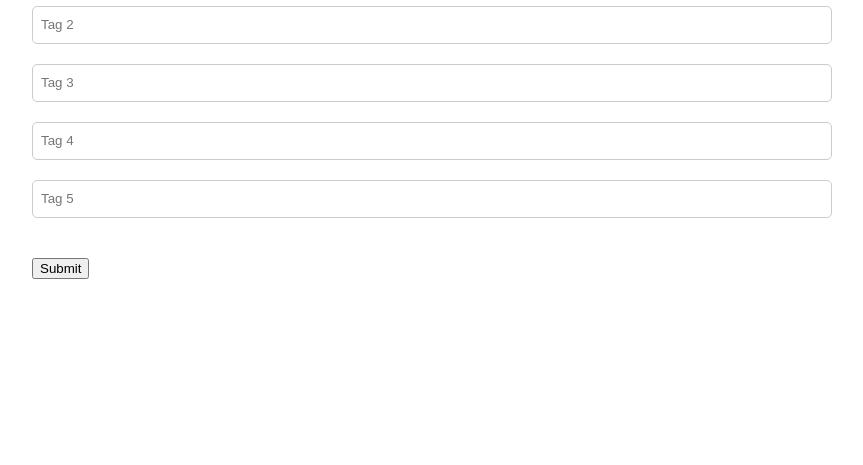
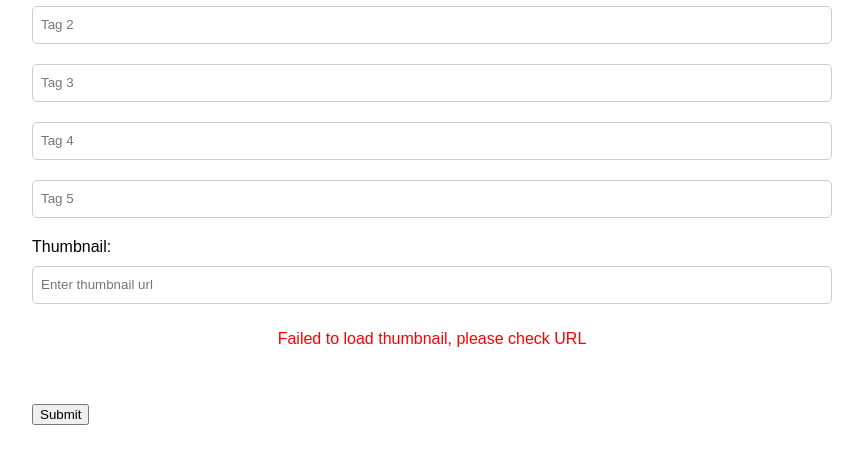
Before and after one commit to DenSinH/master-chef, a Python web app: template src/webapp/templates/add/form.html in a window 1280 px wide. Shown: the part 784-1249 px from the top of the page, without its empty margins (208-1071 px from the left). Before the commit the page ends 1063 px from the top, so only its background shows below. Run offline with Jinja, Linux system fonts and the light colour scheme; the template is opened without the code that fills it, so the values that code supplies are empty; some libraries are stand-ins or nearby versions.

Commit message:
implement recipe editing and fix some stuff

```diff
--- a/src/webapp/cookbook/cookbook.py
+++ b/src/webapp/cookbook/cookbook.py
@@ -79,7 +79,7 @@ async def _push_recipes(recipes, file, message):
 
 async def add_recipe(recipe):
     recipe = fix_recipe(recipe)
-    recipes, file = _get_recipes()
+    recipes, file = await _get_recipes()
     key = _generate_key(recipes)
     recipes[key] = recipe
     await _push_recipes(recipes, file, f"Add recipe {recipe['name']}")
@@ -88,7 +88,7 @@ async def add_recipe(recipe):
 
 async def update_recipe(key, recipe):
     recipe = fix_recipe(recipe)
-    recipes, file = _get_recipes()
+    recipes, file = await _get_recipes()
     if key not in recipes:
         raise CookbookError(f"Cannot update recipe with id {key}, as it does not exist")
 
--- a/src/webapp/cookbook/utils.py
+++ b/src/webapp/cookbook/utils.py
@@ -41,4 +41,6 @@ def fix_recipe(_recipe):
     for tag in _recipe.get("tags", []):
         recipe["tags"].append(str(tag))
 
+    recipe["thumbnail"] = _recipe.get("thumbnail")
+
     return recipe
--- a/src/webapp/static/form.css
+++ b/src/webapp/static/form.css
@@ -74,3 +74,14 @@ textarea {
     margin: 0 auto;
     padding: 20px;
 }
+
+.thumbnail-container {
+    display: flex;
+    justify-content: center;
+}
+
+#thumbnailPreview {
+    width: 250px;
+    max-width: 100%;
+    height: auto;
+}
--- a/src/webapp/templates/add/form.html
+++ b/src/webapp/templates/add/form.html
@@ -28,7 +28,7 @@
 
             <div class="form-field">
                 <label>URL:</label>
-                <input type="text" name="name" placeholder="Enter recipe URL" value="{{ recipe.get('url', '') }}">
+                <input type="text" name="url" placeholder="Enter recipe URL" value="{{ recipe.get('url', '') }}">
             </div>
 
             <div class="form-field">
@@ -105,6 +105,16 @@
                 <input type="text" name="tag" placeholder="Tag 5" value="{{ recipe.get('tags', [])[4] }}">
             </div>
 
+            <div class="form-field">
+                <label>Thumbnail:</label>
+                <input type="text" id="thumbnailField" name="thumbnail" placeholder="Enter thumbnail url" value="{{ recipe.get('thumbnail', '') }}">
+                <div class="thumbnail-container">
+                    <img style="display: none" id="thumbnailPreview" src="{{ recipe.get('thumbnail', '') }}" alt="" onerror="$('#thumbnailError').show();">
+                    <p style="display: none" id="thumbnailLoading">Loading thumbnail...</p>
+                    <p style="display: none" id="thumbnailError" class="warning">Failed to load thumbnail, please check URL</p>
+                </div>
+            </div>
+
             <button type="submit">Submit</button>
         </form>
     </div>
@@ -165,6 +175,25 @@
                     }
                 });
             });
+
+            var thumbnailTimer;
+            $("#thumbnailField").on('keyup', function () {
+                clearTimeout(thumbnailTimer);
+                thumbnailTimer = setTimeout(doneTyping, 1000);
+                $("#thumbnailLoading").show();
+                $("#thumbnailError").hide();
+                $("#thumbnailPreview").hide();
+            });
+
+            $("#thumbnailField").on('keydown', function () {
+                clearTimeout(thumbnailTimer);
+            });
+
+            function doneTyping () {
+                $("#thumbnailLoading").hide();
+                $("#thumbnailPreview").show();
+                $("#thumbnailPreview").attr('src', $("#thumbnailField").val());
+            }
         });
     </script>
 </body>
--- a/src/webapp/templates/cookbook.html
+++ b/src/webapp/templates/cookbook.html
@@ -28,7 +28,7 @@
     <div class="recipe-list">
         {%- for recipe_id, recipe in recipes.items() -%}
         <a href="{{ url_for('recipe', id=recipe_id) }}" class="recipe-item" data-tags="vegetarian quick-easy">
-            <img src="thumbnail1.jpg" onerror="this.onerror=null; this.src='/static/placeholder.jpg'" alt="Recipe 1">
+            <img src="{{ recipe['thumbnail'] or '/static/placeholder.jpg' }}" onerror="this.onerror=null; this.src='/static/placeholder.jpg'" alt="Recipe 1">
             <h2>{{ recipe["name"] }}</h2>
             {%- if recipe["tags"] is defined and recipe["tags"]|length > 0 -%}
             <div class="tags">
--- a/src/webapp/templates/recipe.html
+++ b/src/webapp/templates/recipe.html
@@ -4,7 +4,7 @@
 <head>
     <meta charset="UTF-8">
     <meta name="viewport" content="width=device-width, initial-scale=1.0">
-    <title>Recipe 1 - Recipe Website</title>
+    <title>{{ recipe["name"] }}</title>
     <link rel="stylesheet" href="/static/base.css">
     <link rel="stylesheet" href="/static/recipe.css">
     <link rel="stylesheet" href="https://cdnjs.cloudflare.com/ajax/libs/font-awesome/5.15.3/css/all.min.css">
@@ -19,7 +19,7 @@
                 <a onclick="console.log('clicked')" class="round-button"><i class="fas fa-trash"></i></a>
             </div>
         </header>
-        <img src="recipe1.jpg" onerror="this.onerror=null; this.src='/static/placeholder.jpg'" alt="Preview">
+        <img src="{{ recipe['thumbnail'] or '/static/placeholder.jpg' }}" onerror="this.onerror=null; this.src='/static/placeholder.jpg'" alt="Preview">
 
         <div class="recipe-info">
             {%- if recipe["time"] is not none -%}
```
Also changed, not shown: src/webapp/app.py (+6 -8 lines).
